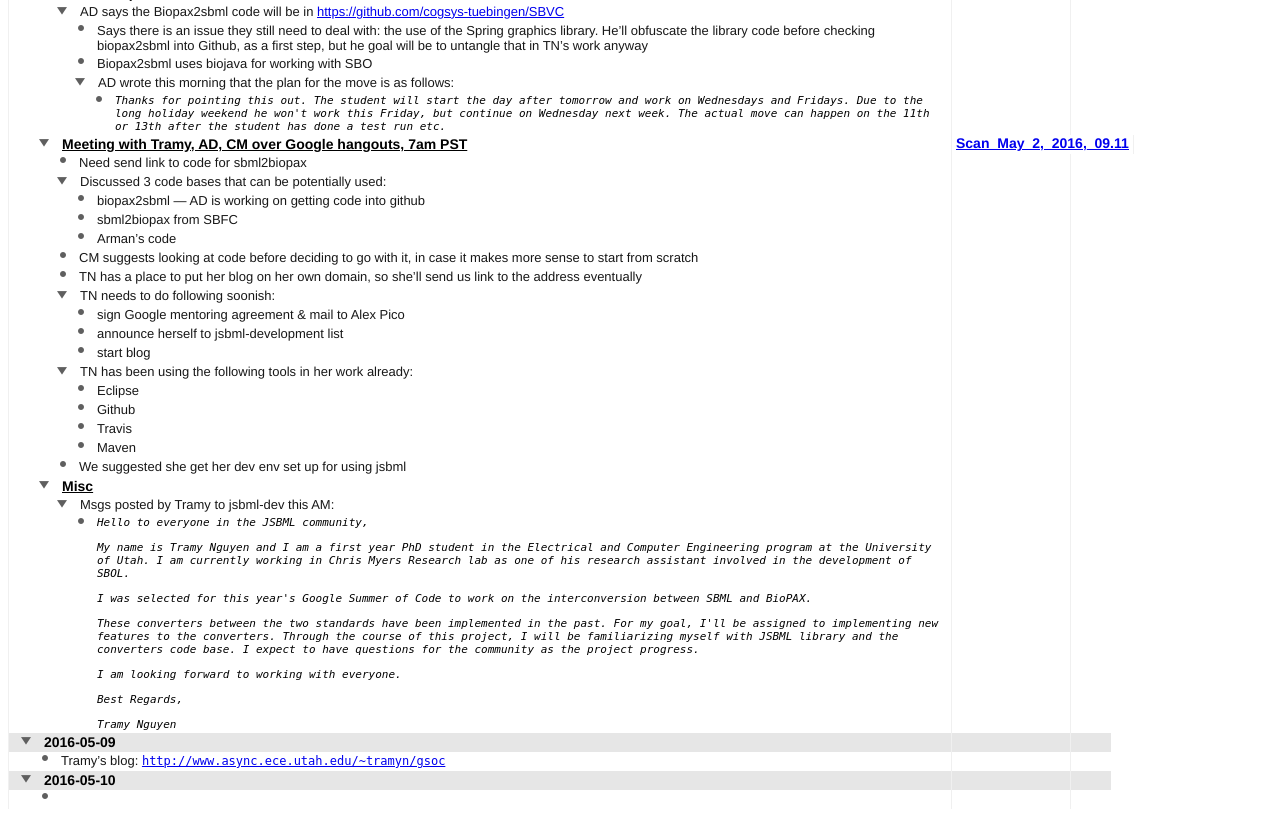
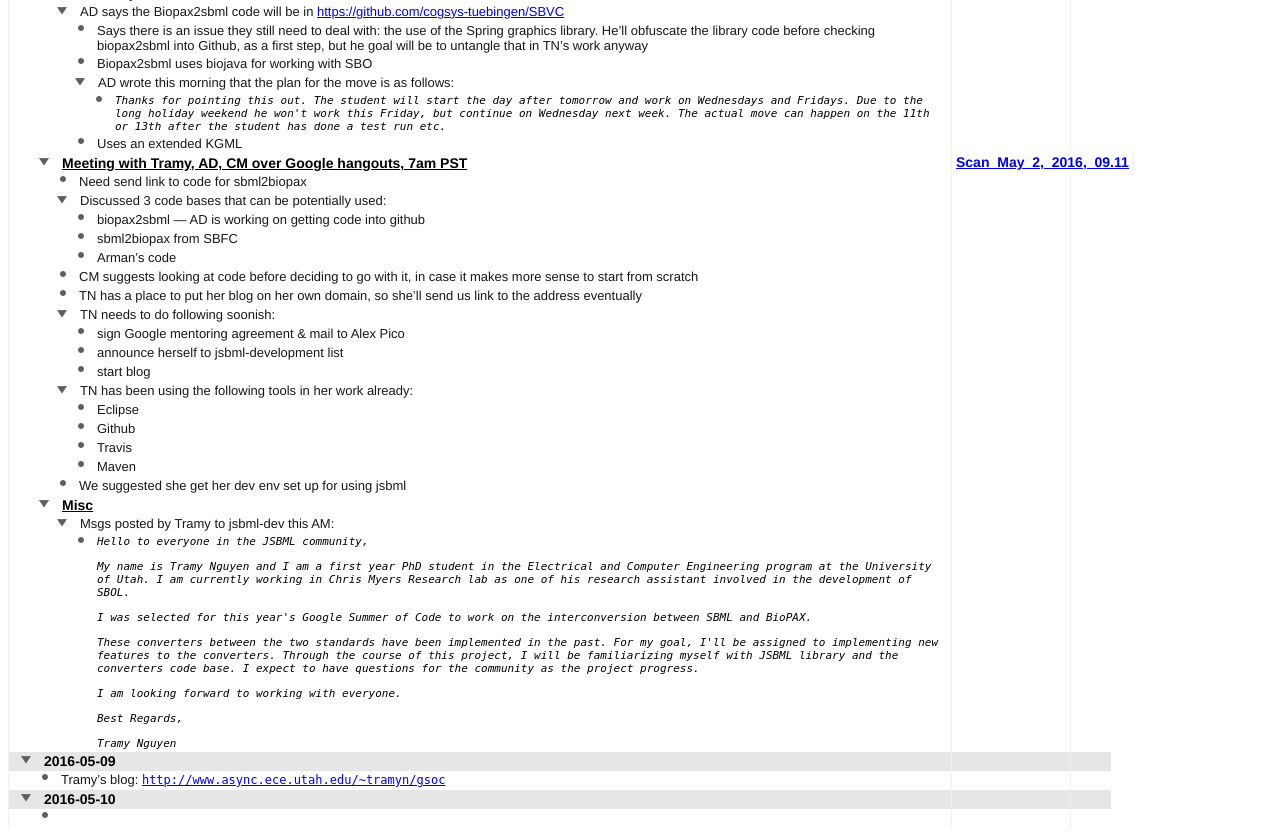
Before and after one commit to mhucka/mhucka.github.io, a plain HTML site: page gsoc2016-notebook/index.html in a window 1280 px wide. Shown: the part 3222-4058 px from the top of the page. Drawn offline with Linux system fonts and the light colour scheme.

Commit message:
Updated.

```diff
--- a/gsoc2016-notebook/index.html
+++ b/gsoc2016-notebook/index.html
@@ -1455,6 +1455,17 @@
 <td class=" col2 colbackground2 col_width2" style=""><div class=" full levelcolor5"><div class="full column level5" style="font-style: italic;font-size: 11px;"></div></div></td>
 <td class=" col3 colbackground3 col_width3" style=""><div class=" full levelcolor5"><div class="full column level5" style="font-style: italic;font-size: 11px;"></div></div></td>
 </tr></table></div>
+<table cellspacing="0" border="0" cellpadding="0" class="row heighthack"><tr id="maTNUDlVgSs">
+<td class=" col1 colbackground1 col_width1" style=""><div class=" full levelcolor4"><table border="0" cellspacing="0" cellpadding="0" style="height:100%" class=" col_width1 col1"><tr>
+<td class=" subcell wholedocgutter level4 levelguttercolor4" style="width: 63px;"></td>
+<td class=" subcell wholedocgutter indicator level4 levelguttercolor4" style="width: 15px;"><img border="0" alt="*" class="leaf" src="LeafRowHandle.png"></td>
+<td class=" subcell wholedocgutter labelpadding level4 levelguttercolor4" style=" width: 1px; "></td>
+<td class=" content level4 subcell">Uses an extended KGML<br>
+</td>
+</tr></table></div></td>
+<td class=" col2 colbackground2 col_width2" style=""><div class=" full levelcolor4"><div class="full column level4" style=""></div></div></td>
+<td class=" col3 colbackground3 col_width3" style=""><div class=" full levelcolor4"><div class="full column level4" style=""></div></div></td>
+</tr></table>
 </div>
 </div>
 <table cellspacing="0" border="0" cellpadding="0" class="row heighthack"><tr id="beWNc-Gg43e">
```
